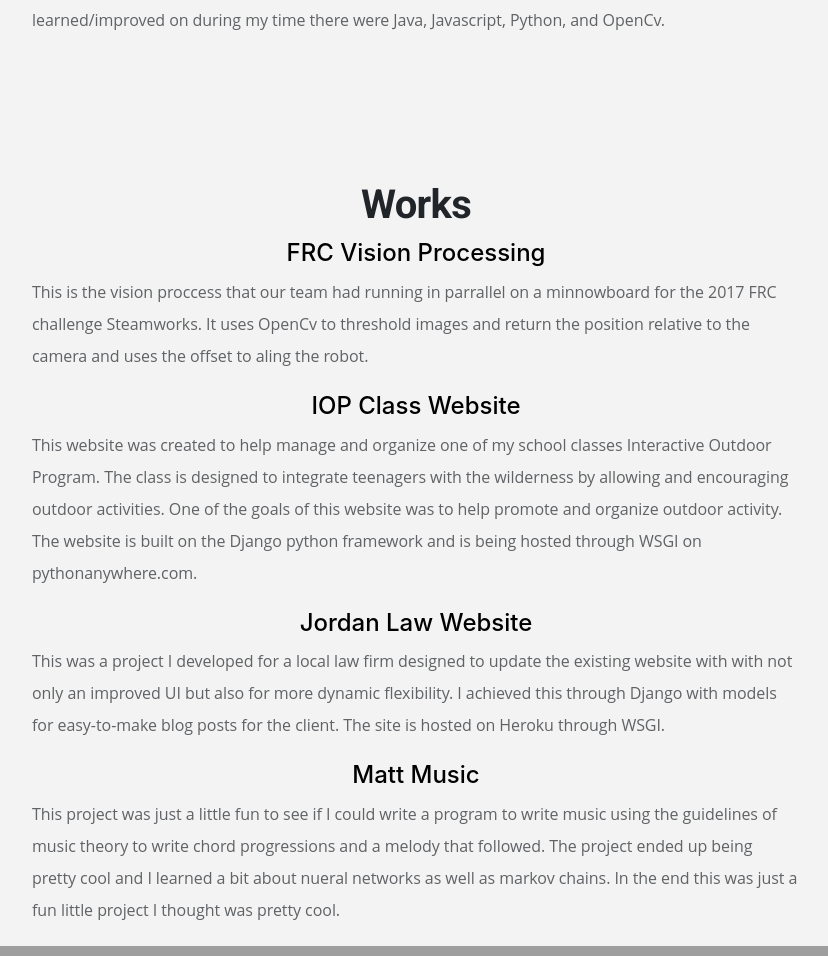
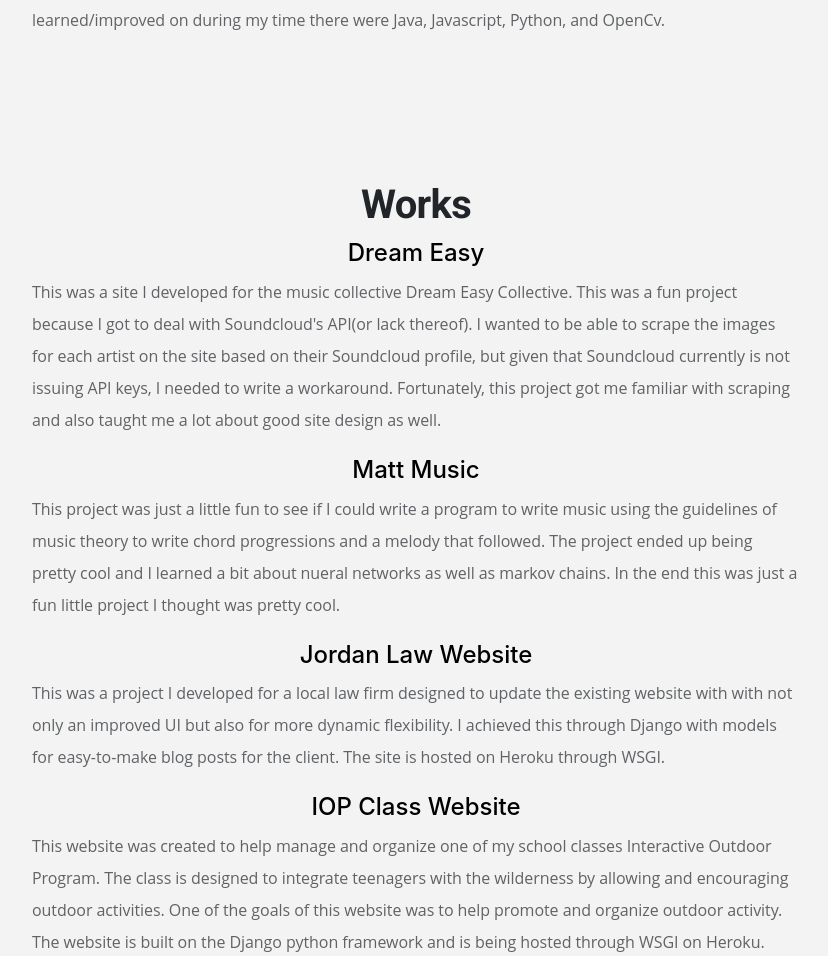
Before and after one commit to verycumbersome/MatthewJordan, a Django app: page / in a window 1280 px wide. Shown: the part 1423-2379 px from the top of the page, without its empty margins (224-1052 px from the left). Run offline with Django 3.2, Linux system fonts and the light colour scheme; data comes from the database, SQL or seed files in the repository; both versions use the stored data as it was after the commit; some libraries are stand-ins or nearby versions; grey boxes are pictures that could not be loaded.

Commit message:
Update works and switch to model based system for works

```diff
--- a/MatthewJordanApp/admin.py
+++ b/MatthewJordanApp/admin.py
@@ -2,5 +2,6 @@
 from __future__ import unicode_literals
 
 from django.contrib import admin
+from .models import Work
 
-# Register your models here.
+admin.site.register(Work)
--- a/MatthewJordanApp/models.py
+++ b/MatthewJordanApp/models.py
@@ -2,5 +2,13 @@
 from __future__ import unicode_literals
 
 from django.db import models
+from django.utils import timezone
 
-# Create your models here.
+class Work(models.Model):
+    title = models.CharField(max_length=50)
+    link = models.CharField(max_length=200)
+    content = models.TextField(max_length=2500)
+    created_date = models.DateTimeField(default=timezone.now)
+
+    def __str__(self):
+        return self.title
--- a/MatthewJordanApp/templates/index.html
+++ b/MatthewJordanApp/templates/index.html
@@ -59,35 +59,12 @@
 
 <div id='works' class='section'>
     <h1>Works</h1>
-    <h4><a href='https://github.com/SouthEugeneRoboticsTeam/vision'>FRC Vision Processing</a></h4>
+    {% for work in works %}
+    <h4><a href='{{work.link}}'>{{work}}</a></h4>
     <p class='paragraph-text'>
-        This is the vision proccess that our team had running in parrallel on a minnowboard for
-        the 2017 FRC challenge Steamworks. It uses OpenCv to threshold images and return the
-        position relative to the camera and uses the offset to aling the robot.
+        {{work.content}}
     </p>
-    <h4><a href='https://github.com/verycumbersome/InteractiveOutdoorNetwork'>IOP Class Website</a></h4>
-    <p class='paragraph-text'>
-        This website was created to help manage and organize one of my school classes Interactive
-        Outdoor Program. The class is designed to integrate teenagers with the wilderness by
-        allowing and encouraging outdoor activities. One of the goals of this website was to help
-        promote and organize outdoor activity. The website is built on the Django python framework
-        and is being hosted through WSGI on pythonanywhere.com.
-    </p>
-    <h4><a href='https://github.com/verycumbersome/JordanLaw'>Jordan Law Website</a></h4>
-    <p class='paragraph-text'>
-        This was a project I developed for a local law firm designed to update the existing website
-        with with not only an improved UI but also for more dynamic flexibility. I achieved this
-        through Django with models for easy-to-make blog posts for the client. The site is hosted
-        on Heroku through WSGI.
-    </p>
-    <h4><a href='https://github.com/verycumbersome/MattMusic'>Matt Music</a></h4>
-    <p class='paragraph-text'>
-        This project was just a little fun to see if I could write a program to write music using
-        the guidelines of music theory to write chord progressions and a melody that followed. The
-        project ended up being pretty cool and I learned a bit about nueral networks as well as
-        markov chains. In the end this was just a fun little project I thought was pretty cool.
-    </p>
-
+    {% endfor %}
 </div>
 <div id='toolbox' class='section'>
     <h1>Toolbox</h1>
--- a/MatthewJordanApp/views.py
+++ b/MatthewJordanApp/views.py
@@ -2,6 +2,8 @@
 from __future__ import unicode_literals
 
 from django.shortcuts import render
+from .models import Work
 
 def index(request):
-    return render(request, 'index.html')
+    works = Work.objects.order_by('created_date').reverse()
+    return render(request, 'index.html', {"works":works})
```
Also changed, not shown: MatthewJordanApp/migrations/0001_initial.py (added), db.sqlite3.
